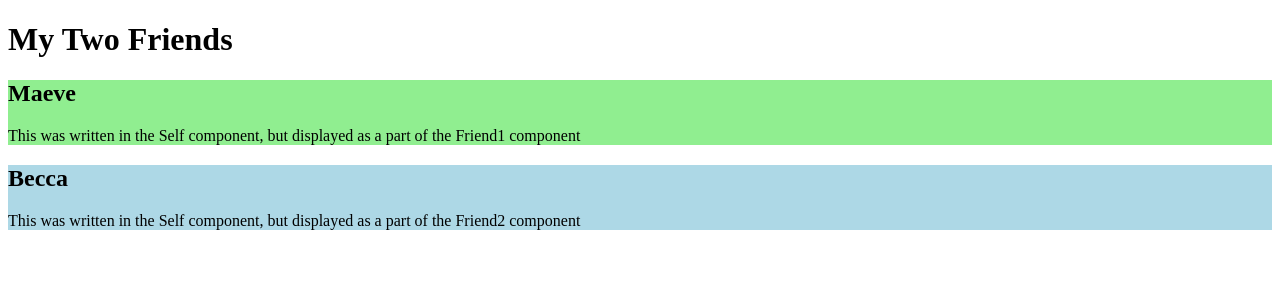
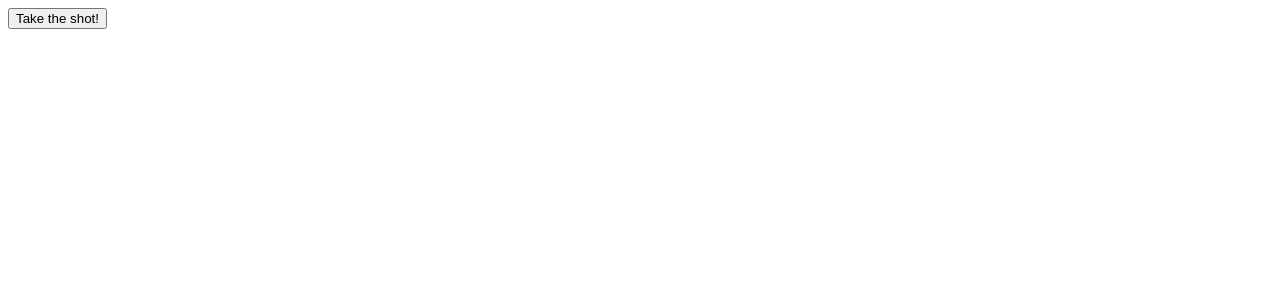
Before and after one commit to mkiamoyo/MOBPROG-IT252-react-w3schools, a React (Vite) app in the folder my-react-app/: page / in a window 1280 px wide. Shown: the top 300 px of the page. Built offline with nearby package versions, Linux system fonts and the light colour scheme.

Commit message:
W3Schools React Events Sample code 01

```diff
--- a/my-react-app/src/main.jsx
+++ b/my-react-app/src/main.jsx
@@ -1,44 +1,15 @@
 import { createRoot } from 'react-dom/client'
 
-function Friend1(props) {
+function Football() {
+  const shoot = () => {
+    alert("Great Shot!");
+  }
+
   return (
-    <div style={{background: 'lightgreen'}}>
-      <h2>Maeve</h2>
-      <div>{props.children}</div>
-    </div>
-  );
-}
-
-function Friend2(props) {
-  const {brand, model} = props;
-  return (
-    <div style={{background: 'lightblue'}}>
-      <h2>Becca</h2>
-      <div>{props.children}</div>
-    </div>
-  );
-}
-
-function Self() {
-  return (
-    <div>
-      <h1>My Two Friends</h1>
-      <Friend1>
-        <p>
-          This was written in the Self component,
-          but displayed as a part of the Friend1 component
-        </p>
-      </Friend1>
-      <Friend2>
-        <p>
-          This was written in the Self component,
-          but displayed as a part of the Friend2 component
-        </p>
-      </Friend2>
-    </div>
+    <button onClick={shoot}>Take the shot!</button>
   );
 }
 
 createRoot(document.getElementById('root')).render(
-  <Self/>
+  <Football />
 );
```
